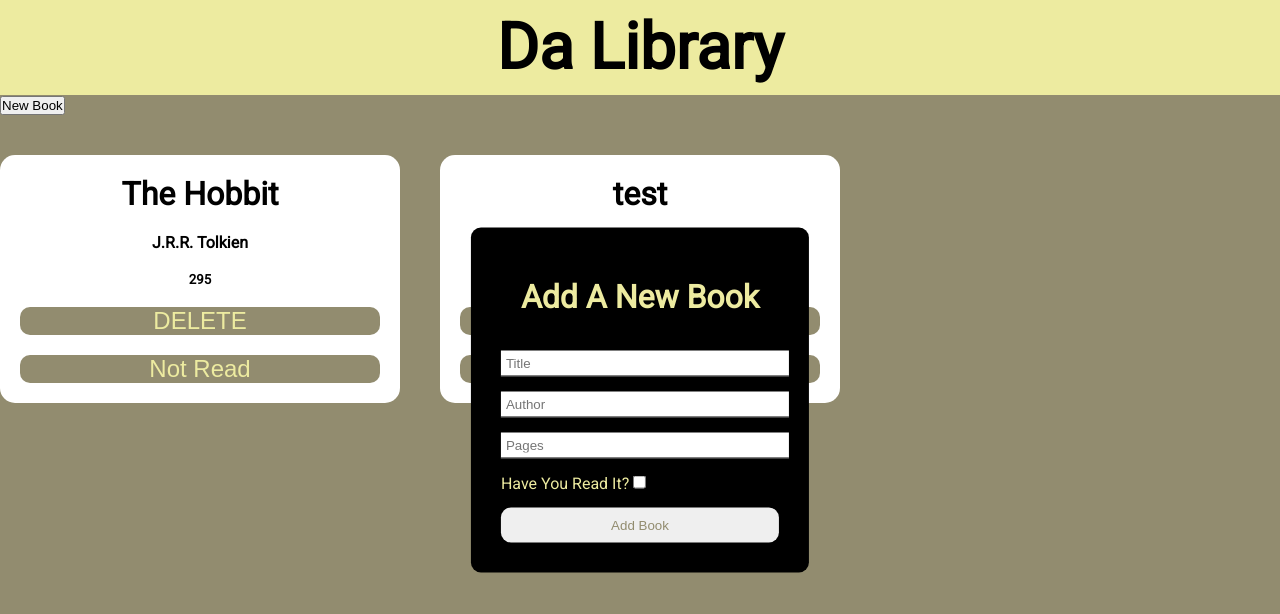
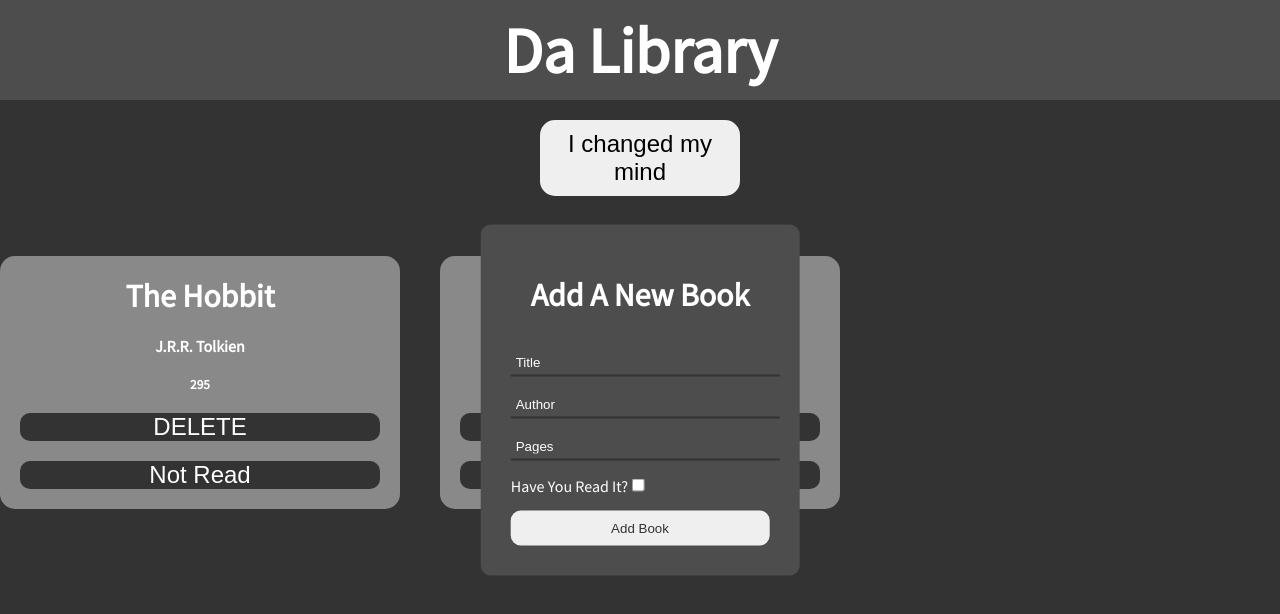
Before and after one commit to Kian2002/odin-library, a website: page index.html in a window 1280 px wide. Both pictures are taken after a click on the button "New Book". Drawn offline with Linux system fonts and the light colour scheme.

Commit message:
More UI changes

```diff
--- a/app.js
+++ b/app.js
@@ -81,7 +81,12 @@ for (let book of library.books) {
 }
 const modalHandler = () => {
   const bookForm = document.getElementById("book-form");
+  bookForm.reset();
+
   const displayVal = bookForm.className;
+
+  const buttonText = document.getElementById("new-book");
+  buttonText.textContent = "I changed my mind";
 
   if (displayVal === "hidden") {
     bookForm.classList.remove("hidden");
@@ -89,6 +94,7 @@ const modalHandler = () => {
   } else {
     bookForm.classList.remove("visible");
     bookForm.classList.add("hidden");
+    buttonText.textContent = "New Book";
   }
 };
 
--- a/index.html
+++ b/index.html
@@ -8,7 +8,7 @@
     <link rel="stylesheet" href="styles.css">
     <link rel="preconnect" href="https://fonts.googleapis.com">
     <link rel="preconnect" href="https://fonts.gstatic.com" crossorigin>
-    <link href="https://fonts.googleapis.com/css2?family=Roboto:wght@300;400&display=swap" rel="stylesheet">
+    <link href="https://fonts.googleapis.com/css2?family=Source+Sans+Pro&display=swap" rel="stylesheet">
     <title>Library</title>
 </head>
 
@@ -17,11 +17,10 @@
         <h1>Da Library</h1>
     </header>
 
-    <main>
-        <button id="new-book" type="button" onclick="modalHandler()">New Book</button>
+    <main class="main">
+        <button id="new-book" class="new-book-btn" type="button" onclick="modalHandler()">New Book</button>
         <div id="card"></div>
     </main>
-
 
     <form id="book-form" class="hidden" onsubmit="newBook(event)">
         <h1>Add A New Book</h1>
@@ -35,6 +34,8 @@
         <button type="submit" id="book-submit">Add Book</button>
     </form>
 
+    <footer></footer>
+
     <script src="app.js"></script>
 </body>
 
--- a/styles.css
+++ b/styles.css
@@ -5,14 +5,17 @@
 
 body {
     height: 100%;
-    font-family: 'Roboto', sans-serif;
+    font-family: 'Source Sans Pro', sans-serif;
     font-weight: 400;
     background-color: var(--primary-color);
+    color: var(--text-color);
 }
 
 :root {
-    --primary-color: #928C6F;
-    --secondary-color: #EDEBA0;
+    --primary-color: #333333;
+    --secondary-color: #4D4D4D;
+    --tertiary-color: #898989;
+    --text-color: #FFF;
 }
 
 /* Header */
@@ -28,6 +31,19 @@ header {
 
 /* main section */
 
+.main {
+    text-align: center;
+}
+
+.new-book-btn {
+    border: 0;
+    padding: 10px;
+    font-size: 1.5rem;
+    margin: 20px auto;
+    width: 200px;
+    border-radius: 15px;
+}
+
 #card {
     display: grid;
     grid-template-columns: repeat(auto-fill, minmax(300px, 1fr));
@@ -39,7 +55,7 @@ header {
     display: flex;
     flex-direction: column;
     text-align: center;
-    background-color: #FFF;
+    background-color: var(--tertiary-color);
     gap: 20px;
     border-radius: 15px;
     padding: 20px;
@@ -50,7 +66,7 @@ header {
     border-radius: 10px;
     font-size: 1.5rem;
     background-color: var(--primary-color);
-    color: var(--secondary-color);
+    color: var(--text-color);
 }
 
 /* form section */
@@ -70,8 +86,8 @@ header {
     padding: 30px;
     border-radius: 10px;
     gap: 15px;
-    color: var(--secondary-color);
-    background-color: rgb(0, 0, 0);
+    color: var(--text-color);
+    background-color: var(--secondary-color);
 }
 
 .visible h1 {
@@ -79,11 +95,16 @@ header {
 }
 
 .input {
+    background-color: var(--secondary-color);
     padding: 5px;
     width: 100%;
-    outline: var(--secondary-color);
+    outline: var(--primary-color);
     border: 0;
-    border-bottom: 1px solid black;
+    border-bottom: 2px solid var(--primary-color);
+}
+
+.input::placeholder {
+    color: var(--text-color);
 }
 
 #book-submit {
```
